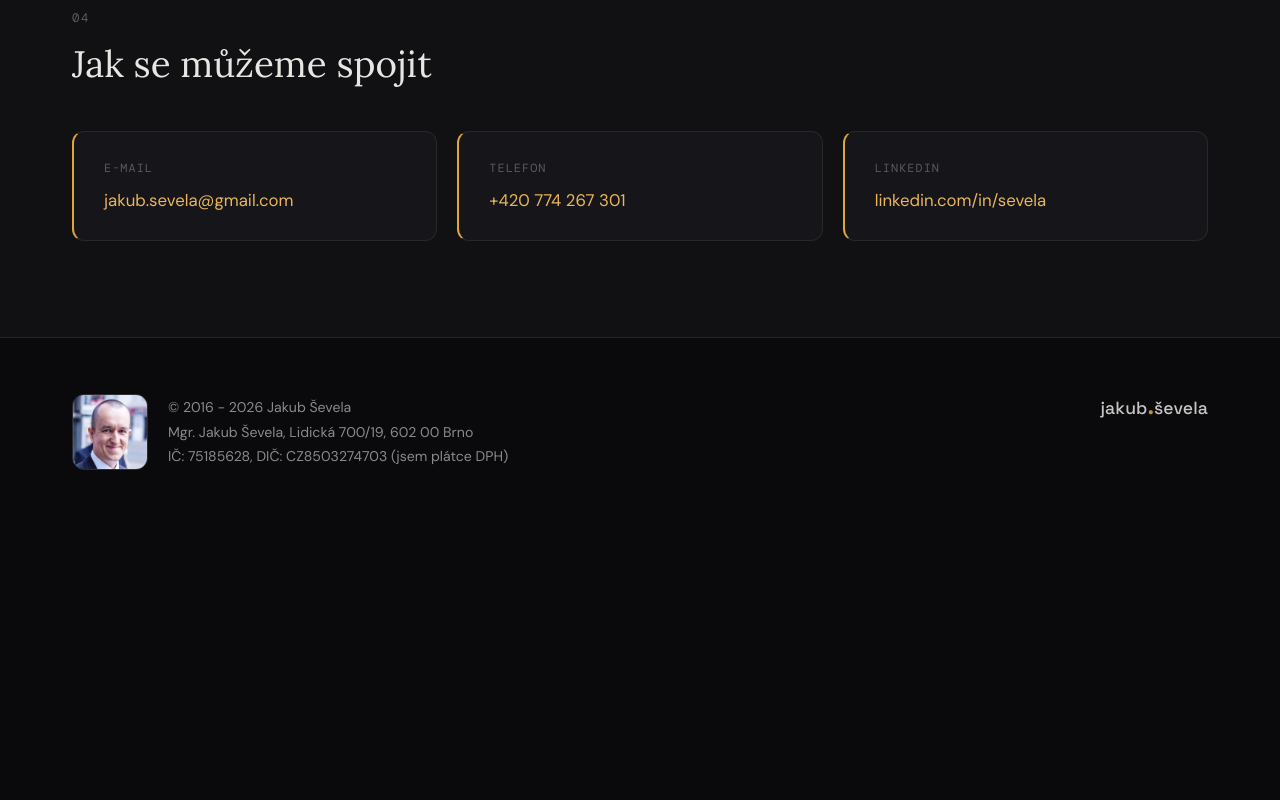
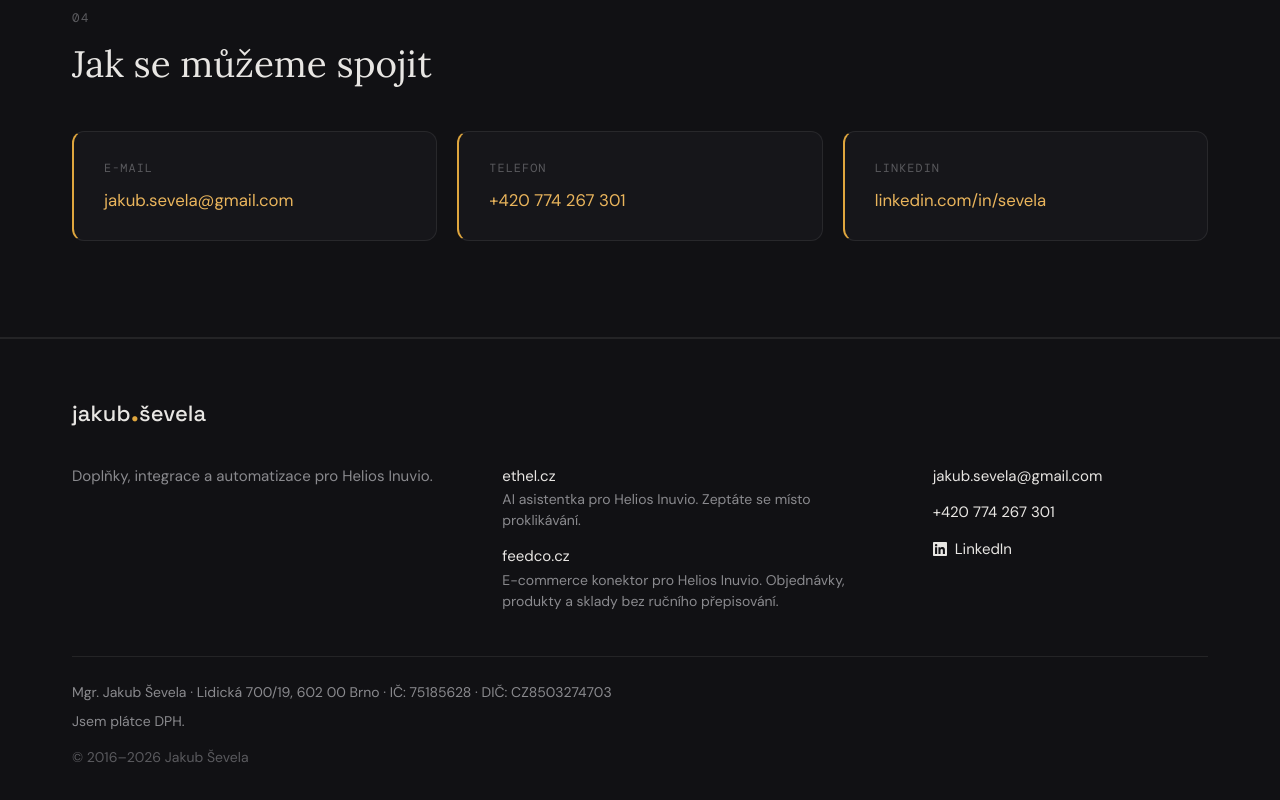
Before and after one commit to sevela/jakubsevela-web, a website: page index.html in a window 1280 px wide. Shown: the part 5056-5856 px from the top of the page. Before the commit the page ends 5598 px from the top, so only its background shows below. Drawn offline with Linux system fonts and the light colour scheme.

Commit message:
Patička podle feedco.cz
Stejná stavba: wordmark, tři sloupce (tagline, prolink na produktové weby,
kontakt), právní pata s oddělovací linkou. Nahrazuje starou patičku
s portrétem a odstavcem fakturačních údajů.

Portrét vypuštěn — v hero je teď jeho velká fotka, v patičce byl podruhé.

Prolink míří na ethel.cz a feedco.cz, popisky slovně sedí s tím, co má
feedco.cz o hubu a Ethel. Disclaimer o Asseco tu není, ten patří na
produktové weby.

```diff
--- a/index.html
+++ b/index.html
@@ -252,12 +252,33 @@ section.alt { background: var(--bg-alt); }
 .contact-card a:hover { text-decoration: underline; text-underline-offset: 3px; }
 
 /* ---------- footer ---------- */
-footer { padding: 56px 0 72px; }
-footer .inner { display: flex; gap: 24px; align-items: flex-start; flex-wrap: wrap; justify-content: space-between; }
-footer .who { display: flex; gap: 20px; align-items: center; }
-footer .portrait { width: 76px; height: 76px; border-radius: var(--radius-card); object-fit: cover; border: 1px solid var(--border-2); flex: 0 0 76px; }
-footer .legal { font-size: 0.88rem; color: var(--text-2); line-height: 1.75; }
-footer .wordmark { font-size: 1.1rem; opacity: 0.85; }
+/* Stejná stavba jako na feedco.cz: wordmark, tři sloupce, právní pata. */
+footer { padding: 56px 0 64px; border-top: 1px solid var(--border); background: var(--bg-alt); }
+.ft-head { margin-bottom: 32px; }
+.ft-head .wordmark { font-size: 1.375rem; display: inline-block; }
+
+.ft-top { display: grid; grid-template-columns: 1.25fr 1.25fr 0.9fr; gap: 48px; align-items: start; }
+@media (max-width: 900px) { .ft-top { grid-template-columns: 1fr 1fr; gap: 36px; } .ft-tagline { grid-column: 1 / -1; } }
+@media (max-width: 560px) { .ft-top { grid-template-columns: 1fr; gap: 32px; } }
+
+/* první řádek každého sloupce má shodné metriky */
+.ft-tagline, .ft-name { font-size: 0.94rem; line-height: 1.5; }
+.ft-tagline { color: var(--text-2); max-width: 40ch; margin: 0; }
+
+.ft-col { display: flex; flex-direction: column; }
+.ft-col a { text-decoration: none; border-left: 1px solid transparent; padding-left: 12px; margin-left: -13px; transition: border-color 0.15s; }
+.ft-col a + a { margin-top: 14px; }
+.ft-col a:hover { border-left-color: var(--accent); }
+.ft-name { display: block; color: var(--text); transition: color 0.15s; }
+.ft-col a:hover .ft-name { color: var(--accent-l); }
+.ft-desc { display: block; margin-top: 2px; font-size: 0.875rem; line-height: 1.5; color: var(--text-2); }
+.ft-col a.has-icon { display: flex; align-items: baseline; gap: 8px; }
+.ft-col .ico { width: 14px; height: 14px; fill: currentColor; flex: 0 0 auto; transform: translateY(2px); }
+
+.ft-legal { margin-top: 44px; padding-top: 24px; border-top: 1px solid var(--border); }
+.ft-legal p { font-size: 0.875rem; color: var(--text-2); }
+.ft-legal p + p { margin-top: 6px; }
+.ft-copy { margin-top: 12px !important; color: var(--text-3) !important; }
 
 /* ---------- scroll to top ---------- */
 .to-top {
@@ -578,16 +599,35 @@ footer .wordmark { font-size: 1.1rem; opacity: 0.85; }
 
 <footer>
   <div class="wrap">
-    <div class="inner">
-      <div class="who">
-        <img class="portrait" src="images/resource/sevela.jpg" alt="Jakub Ševela" width="76" height="76">
-        <div class="legal">
-          &copy; 2016 - 2026 Jakub Ševela<br>
-          Mgr. Jakub Ševela, Lidická 700/19, 602 00 Brno<br>
-          IČ: 75185628, DIČ: CZ8503274703 (jsem plátce DPH)
-        </div>
-      </div>
-      <div class="wordmark">jakub<span class="dot">.</span>ševela</div>
+    <div class="ft-head">
+      <a class="wordmark" href="#uvod">jakub<span class="dot">.</span>ševela</a>
+    </div>
+
+    <div class="ft-top">
+      <p class="ft-tagline">Doplňky, integrace a automatizace pro Helios&nbsp;Inuvio.</p>
+
+      <nav class="ft-col" aria-label="Související weby">
+        <a href="https://ethel.cz">
+          <span class="ft-name">ethel.cz</span>
+          <span class="ft-desc">AI asistentka pro Helios&nbsp;Inuvio. Zeptáte se místo proklikávání.</span>
+        </a>
+        <a href="https://feedco.cz">
+          <span class="ft-name">feedco.cz</span>
+          <span class="ft-desc">E-commerce konektor pro Helios&nbsp;Inuvio. Objednávky, produkty a sklady bez ručního přepisování.</span>
+        </a>
+      </nav>
+
+      <nav class="ft-col" aria-label="Kontakt">
+        <a href="mailto:jakub.sevela@gmail.com"><span class="ft-name">jakub.sevela@gmail.com</span></a>
+        <a href="tel:+420774267301"><span class="ft-name" style="white-space:nowrap">+420&nbsp;774&nbsp;267&nbsp;301</span></a>
+        <a href="https://linkedin.com/in/sevela" rel="me noopener" class="has-icon"><svg class="ico" viewBox="0 0 24 24" aria-hidden="true"><path d="M20.447 20.452h-3.554v-5.569c0-1.328-.027-3.037-1.852-3.037-1.853 0-2.136 1.445-2.136 2.939v5.667H9.351V9h3.414v1.561h.046c.477-.9 1.637-1.852 3.37-1.852 3.601 0 4.267 2.37 4.267 5.455v6.288zM5.337 7.433a2.062 2.062 0 01-2.063-2.065 2.064 2.064 0 112.063 2.065zm1.782 13.019H3.555V9h3.564v11.452zM22.225 0H1.771C.792 0 0 .774 0 1.729v20.542C0 23.227.792 24 1.771 24h20.451C23.2 24 24 23.227 24 22.271V1.729C24 .774 23.2 0 22.225 0z"/></svg><span class="ft-name">LinkedIn</span></a>
+      </nav>
+    </div>
+
+    <div class="ft-legal">
+      <p>Mgr. Jakub Ševela &middot; Lidická 700/19, 602 00 Brno &middot; IČ: 75185628 &middot; DIČ: CZ8503274703</p>
+      <p>Jsem plátce DPH.</p>
+      <p class="ft-copy">&copy; 2016&ndash;2026 Jakub Ševela</p>
     </div>
   </div>
 </footer>
```
